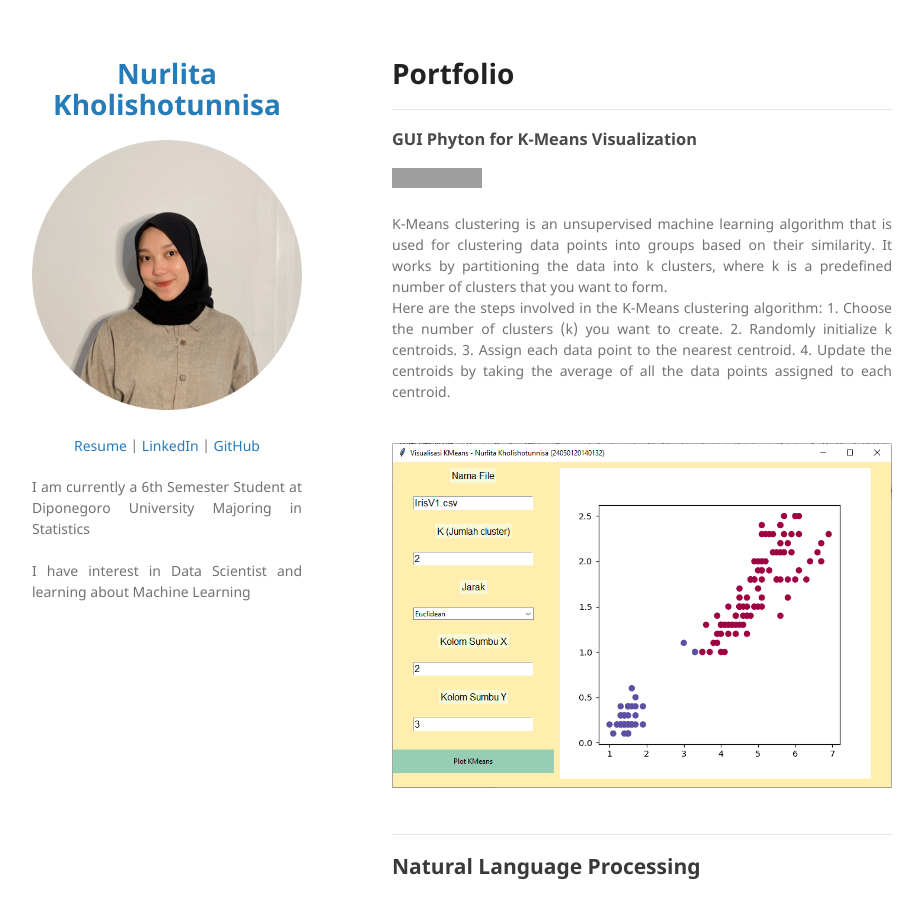
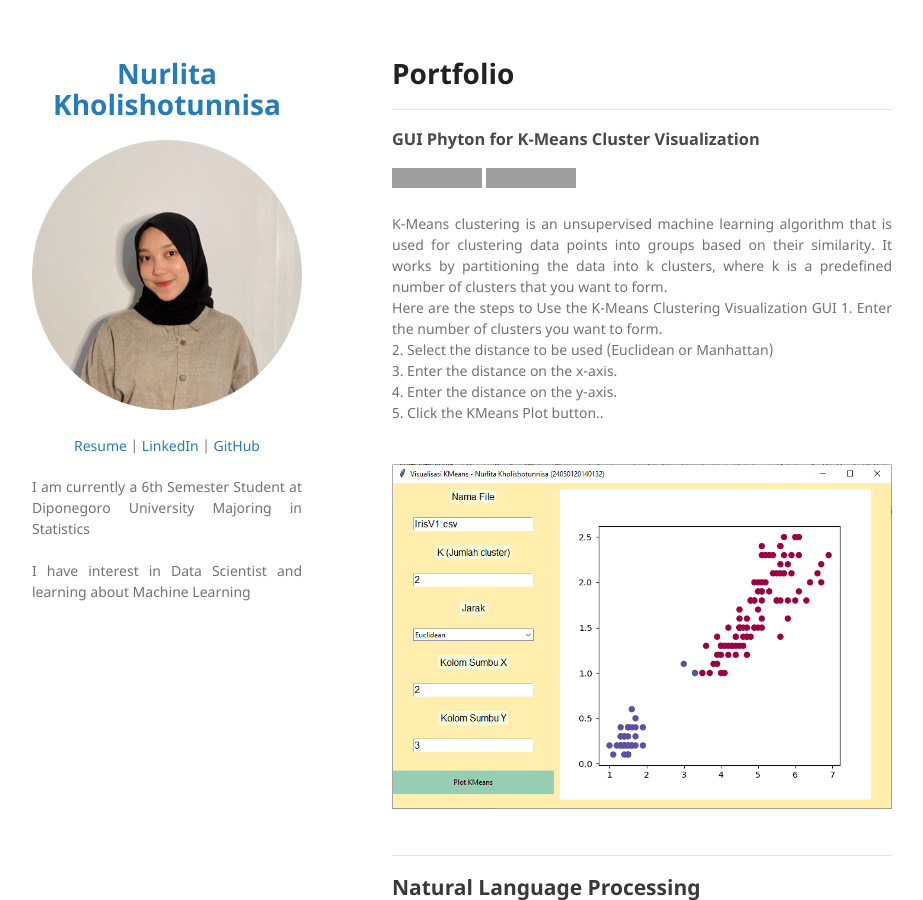
Before and after one commit to nurlitaakho/nurlitaakho.github.io, a Jekyll site: the page built from index.md, in a window 1280 px wide and 900 px high. Shown: the whole window, without its empty margins (178-1101 px from the left). Built offline with Jekyll 4.4.1, drawn with Linux system fonts in a browser that asks for light colours; our own code applies the rules of GitHub Pages for plain Markdown files; grey boxes are pictures that could not be loaded.

Commit message:
Update index.md

```diff
--- a/index.md
+++ b/index.md
@@ -1,16 +1,18 @@
 # Portfolio
 ---
-### GUI Phyton for K-Means Visualization
+### GUI Phyton for K-Means Cluster Visualization
 
-[![Open Notebook](https://img.shields.io/badge/Jupyter-Open_Notebook-blue?logo=Jupyter)](projects/Visualisasi K-Means.html)
+[![Open Notebook](https://img.shields.io/badge/Jupyter-Open_Notebook-orange?logo=Jupyter)](projects/Visualisasi K-Means.html)
+[![Open Research Poster](https://img.shields.io/badge/XLSX-Open%20Data-brightgreen)](pdf/bac2018.pdf)
 
 <div style="text-align: justify">K-Means clustering is an unsupervised machine learning algorithm that is used for clustering data points into groups based on their similarity. It works by partitioning the data into k clusters, where k is a predefined number of clusters that you want to form.
 <br>
-Here are the steps involved in the K-Means clustering algorithm:
-1. Choose the number of clusters (k) you want to create.
-2. Randomly initialize k centroids.
-3. Assign each data point to the nearest centroid.
-4. Update the centroids by taking the average of all the data points assigned to each centroid.</div>
+Here are the steps to Use the K-Means Clustering Visualization GUI
+1. Enter the number of clusters you want to form.<br>
+2. Select the distance to be used (Euclidean or Manhattan)<br>
+3. Enter the distance on the x-axis.<br>
+4. Enter the distance on the y-axis.<br>
+5. Click the KMeans Plot button..</div>
 <br>
 <center><img src="images/K-Means Visualization.png"/></center>
 <br>
```
